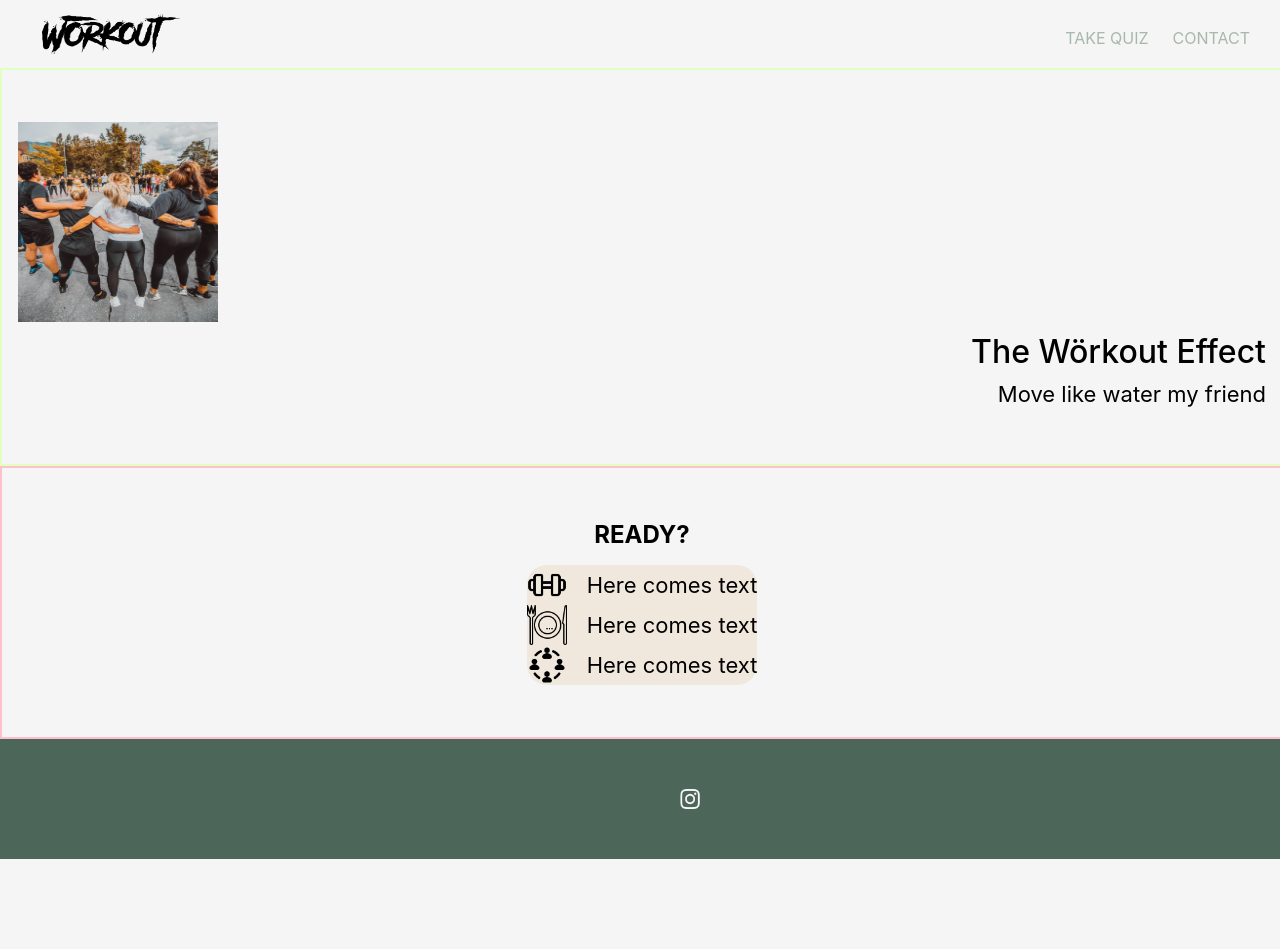
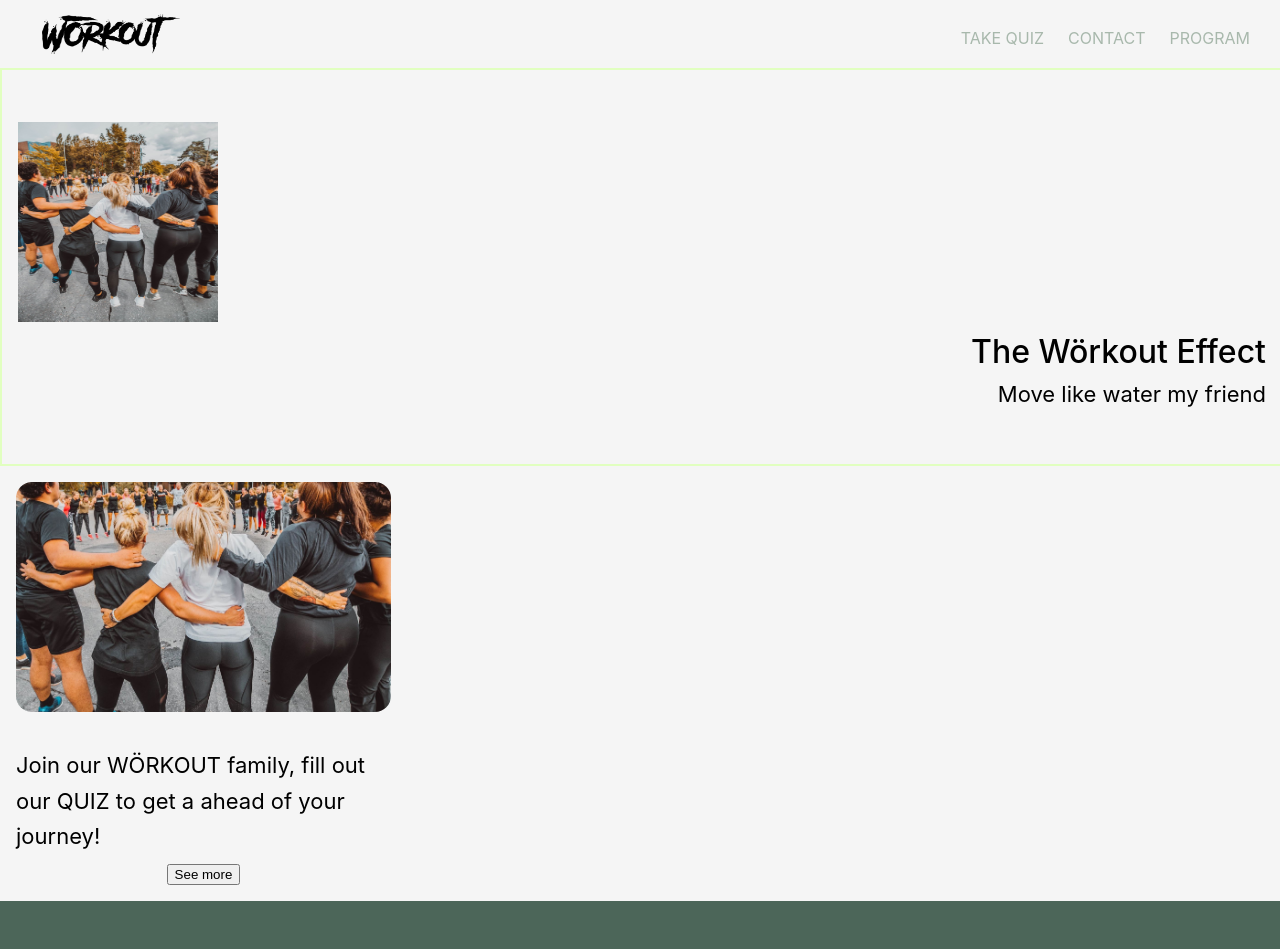
Before and after one commit to EvaSjoholm/project-W-frontend, a React (Create React App) app: page /program in a window 1280 px wide. Shown: the top 949 px of the page. Before the commit the page ends 859 px from the top, so only its background shows below. Built offline with nearby package versions, Linux system fonts and the light colour scheme.

Commit message:
added component and design

```diff
--- a/src/App.js
+++ b/src/App.js
@@ -8,6 +8,7 @@ import { Quiz } from 'components/Quiz/Quiz'
 import { Contact } from 'components/ContactForm/Contact'
 import { Footer } from 'components/Footer/Footer'
 import { Why } from 'components/Why/Why'
+import { Program } from './components/InfoCard/Program'
 
 export const App = () => {
   return (
@@ -15,11 +16,12 @@ export const App = () => {
     <BrowserRouter>
       <NavBar />
       <Header />
-      <Why />
       <Routes>
         <Route path="/" element={<StartPage title="Join the fam!" />} />
         <Route path="/Quiz" element={<Quiz />} />
         <Route path="/Contact" element={<Contact title="Get contacted" />} />
+        <Route path="Why" element={<Why />} />
+        <Route path="/program" element={<Program />} />
       </Routes>
       <Footer />
     </BrowserRouter>
--- /dev/null
+++ b/src/components/InfoCard/Card.css
@@ -0,0 +1,97 @@
+.class-container {
+    height: 100%;
+    padding: 20px 0;
+    width: 100%;
+}
+
+.class-section {
+    align-content: center;
+    align-items: center;
+    flex-direction: column;
+    justify-content: center;
+}
+
+.class-card {
+    display: flex;
+    flex-direction: column;
+    gap: 2em;
+    padding: 16px;
+}
+
+.class-text {
+    width: 75%;
+    display: flex;
+    flex-direction: column;
+    align-items: flex-start;
+    gap: 10px;
+}
+
+.class-img {
+    max-width: 100%
+      }
+
+.class-img img {
+    width: 100%;
+    height: 100%;
+    object-fit: cover;
+    border-radius: 16px;
+  }
+
+.class-card .textbutton {
+    max-width: 600px;
+}
+
+
+@media (min-width: 641px) and (max-width: 1024px) {
+    .class-card {
+        flex-direction: row;
+        max-width: 100%;
+        padding: 8px;
+    }
+
+    .class-img {
+        max-width: 100%
+          }
+
+    .class-img img {
+        width: 100%;
+        height: 100%;
+        object-fit: cover;
+      }
+
+}
+
+@media (min-width: 1025px) {
+    .class-card {
+        flex-direction: column;
+        max-width: 375px;
+    }
+
+    .class-text {
+        width: 100%;
+        display: flex;
+        flex-direction: column;
+        align-items: center;
+        gap: 10px;
+        text-align: center;
+    }
+
+    .class-text p {
+        text-align: left;
+    }
+
+    .class-img {
+        width: 100%;
+        height: 100%;
+
+        }
+
+    .class-img img {
+        max-height: 230px;
+        width: 100%;
+        height: 100%;
+        object-fit: cover;
+        border-radius: 16px;
+    }
+
+}
--- /dev/null
+++ b/src/components/InfoCard/Program.css
@@ -0,0 +1,91 @@
+.program-container {
+    background-color: var(--primary-color);
+    width: 100%;
+    height: 100%;
+    padding: 20px 0;
+}
+
+.program-title {
+    position: relative;
+    top: 50px;
+    text-align: center;
+}
+
+
+.program-section {
+    width: 100%;
+    padding: 16px;
+    margin: 100px auto;
+    display: flex;
+    flex-direction: row;
+    justify-content: center;
+    align-content: center;
+    flex-wrap: wrap;
+    gap: 1em;
+}
+
+.program-divider {
+    width: 100%;
+    height: 100%;
+    border: 1px solid var(--main-dark-color);
+    opacity: 0.5;
+    margin: 0;
+}
+
+
+@media (min-width: 641px) and (max-width: 1024px) {
+    .program-section {
+        flex-direction: column;
+        justify-content: center;
+        align-content: center;
+        align-items: center;
+    }
+
+    .program-title {
+        position: relative;
+        top: 100px;
+        text-align: right;
+        margin-right: 16px;
+    }
+
+
+    .program-divider {
+        width: 100%;
+        height: auto;
+        border: 1px solid var(--main-dark-color);
+        opacity: 0.5;
+        margin: 0;
+    }
+
+
+}
+
+@media (min-width: 1025px) {
+    .program-section {
+        flex-direction: row;
+        justify-content: space-evenly;
+        align-content: center;
+        align-items: center;
+        flex-wrap: nowrap;
+    }
+
+    .program-title {
+        position: relative;
+        top: 100px;
+        text-align: center;
+    }
+
+    .program-container h3 {
+        text-align: center;
+    }
+
+    .program-divider {
+        width: 0;
+        height: 100%;
+        min-height: 592px;
+        border: 1px solid var(--main-dark-color);
+        opacity: 0.5;
+    }
+
+
+}
--- /dev/null
+++ b/src/components/InfoCard/Program.js
@@ -0,0 +1,24 @@
+/* eslint-disable jsx-a11y/img-redundant-alt */
+import React from 'react'
+import Workout from 'assets/workout.jpg'
+import './Card.css'
+
+export const Program = () => {
+  return (
+    <div className="program-section">
+      <div className="class-card">
+        <div className="class-img">
+          <img src={Workout} alt="Bootcamp-Image" />
+        </div>
+        <div className="class-text">
+          <p>Join our WÖRKOUT family, fill out our QUIZ to get a ahead of your journey!</p>
+          <button
+            className="textbutton"
+            type="button"
+            aria-label="button to take quiz for program search">See more
+          </button>
+        </div>
+      </div>
+    </div>
+  )
+}
--- a/src/components/Navbar/NavBar.js
+++ b/src/components/Navbar/NavBar.js
@@ -15,6 +15,9 @@ export const NavBar = () => {
         <li>
           <Link to="/contact">CONTACT</Link>
         </li>
+        <li>
+          <Link to="/program">PROGRAM</Link>
+        </li>
       </ul>
     </nav>
   )
```
Also changed, not shown: src/index.css (+0 -9 lines), src/components/InfoCard/Card.js (added).
